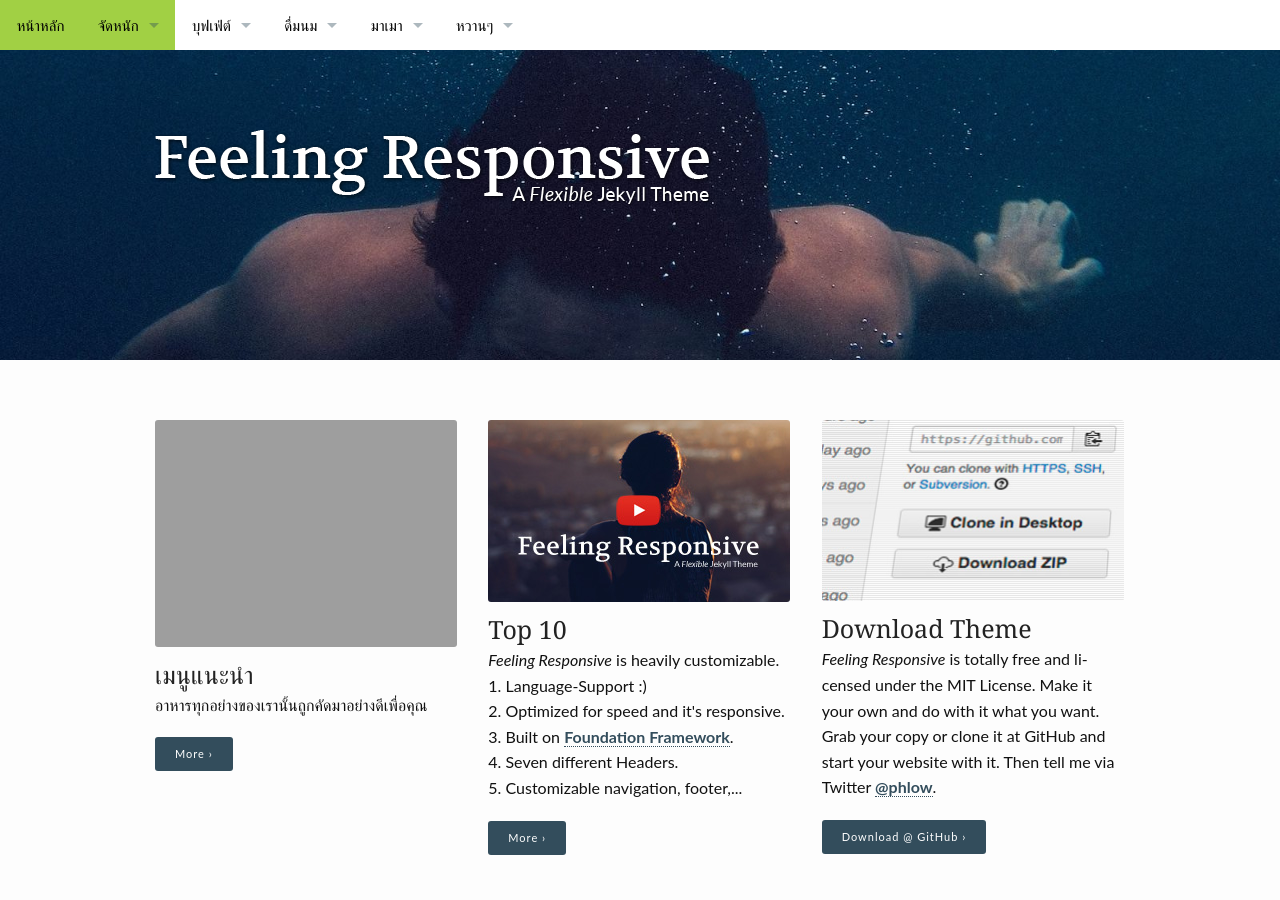
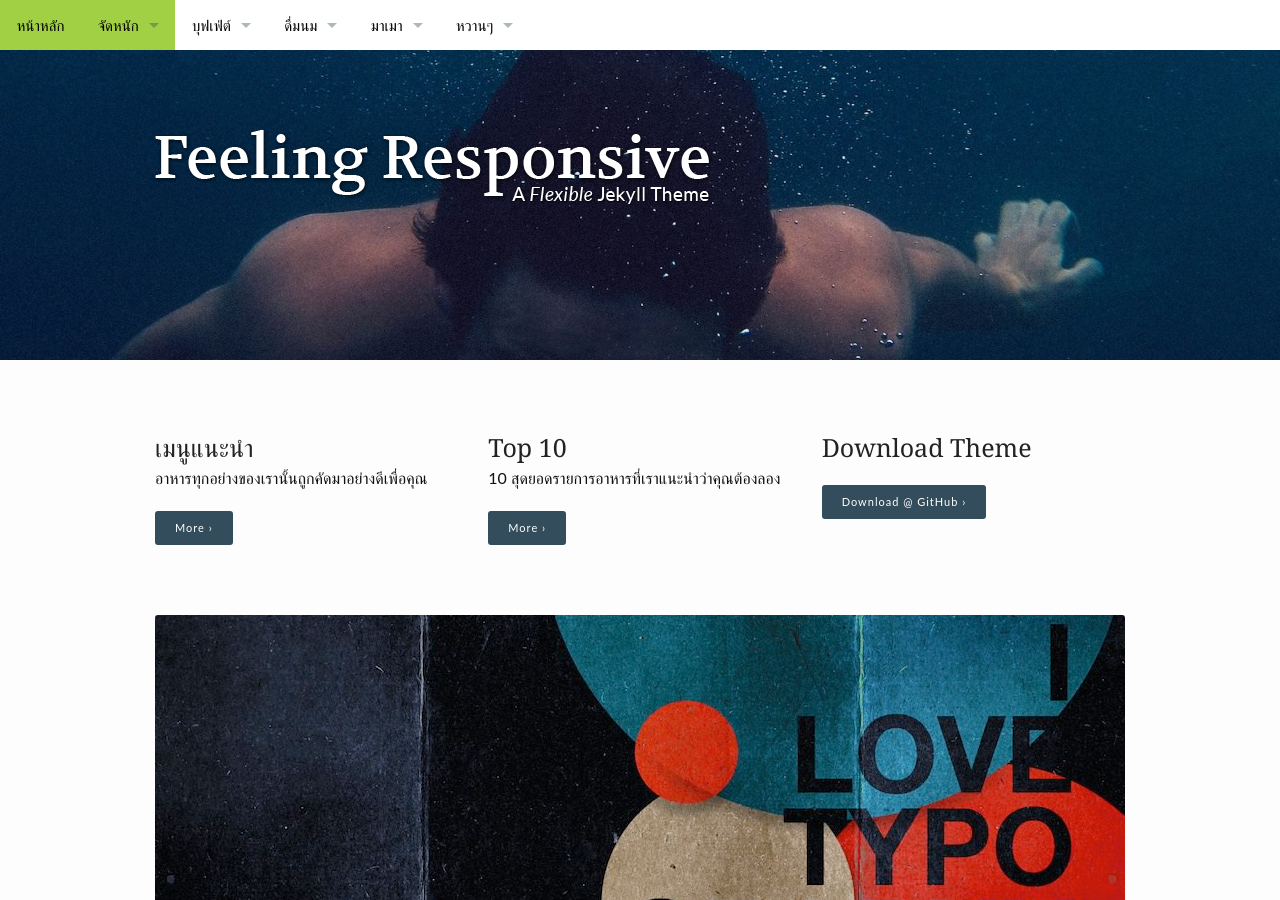
Before and after one commit to hatyairoiroi/hatyairoiroi.github.io, a Jekyll site: the page built from index.md, in a window 1280 px wide and 900 px high. Built offline with Jekyll 4.4.1, drawn with Linux system fonts in a browser that asks for light colours.

Commit message:
Update index.md

```diff
--- a/index.md
+++ b/index.md
@@ -10,19 +10,19 @@
    image_fullwidth: "header_unsplash_12.jpg"
 widget-1:
     title: "เมนูแนะนำ"
-    url: 'http://phlow.github.io/feeling-responsive/blog/'
+    url: ''
     text: 'อาหารทุกอย่างของเรานั้นถูกคัดมาอย่างดีเพื่อคุณ'
-    image: 1907519_1418533878453023_4428677649078250248_n.jpg
+    image:
 widget-2:
     title: "Top 10"
-    url: 'http://phlow.github.io/feeling-responsive/info/'
-    text: '<em>Feeling Responsive</em> is heavily customizable.<br>1. Language-Support :)<br>2. Optimized for speed and it&#39;s responsive.<br>3. Built on <a href="http://foundation.zurb.com/">Foundation Framework</a>.<br>4. Seven different Headers.<br>5. Customizable navigation, footer,...'
-    video: '<a href="#" data-reveal-id="videoModal"><img src="http://phlow.github.io/feeling-responsive/images/start-video-feeling-responsive-302x182.jpg" width="302" height="182" alt=""></a>'
+    url: ''
+    text: '10 สุดยอดรายการอาหารที่เราแนะนำว่าคุณต้องลอง'
+    video: ''
 widget-3:
     title: "Download Theme"
-    url: 'https://github.com/Phlow/feeling-responsive'
-    text: '<em>Feeling Responsive</em> is totally free and licensed under the MIT License. Make it your own and do with it what you want. Grab your copy or clone it at GitHub and start your website with it. Then tell me via Twitter <a href="http://twitter.com/phlow">@phlow</a>.'
-    image: github-303x182.jpg
+    url: ''
+    text: ''
+    image:
 ---
 
 
```
